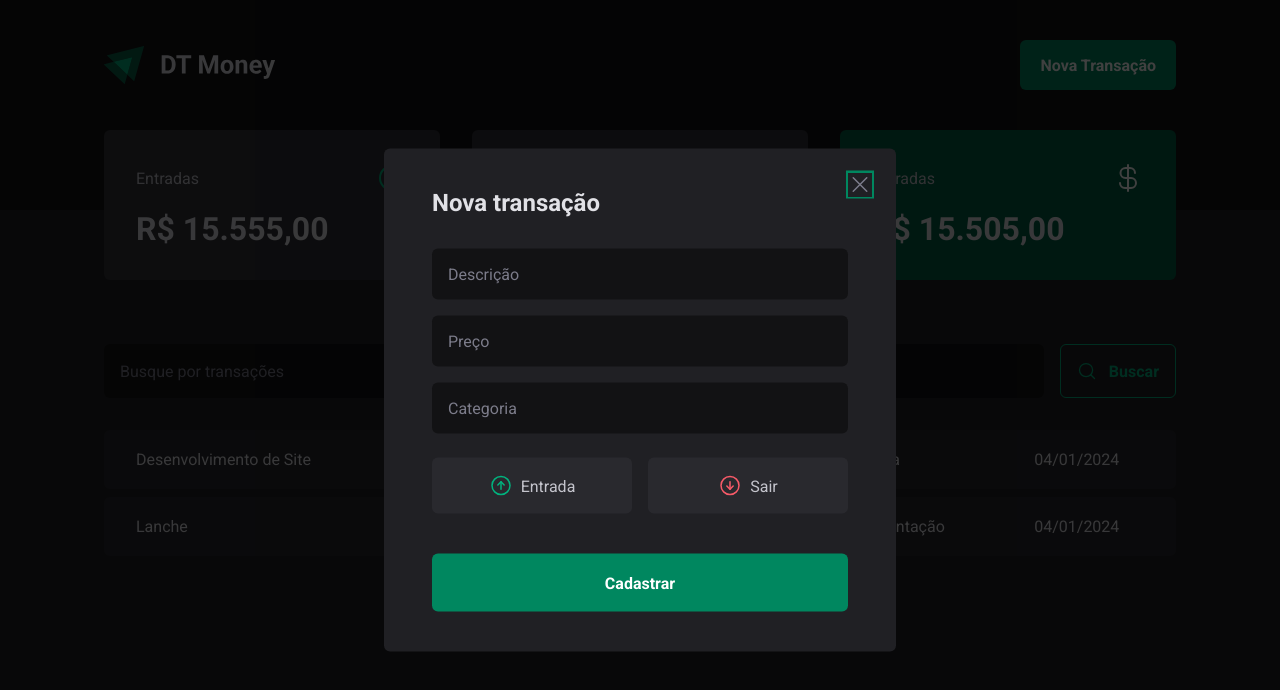
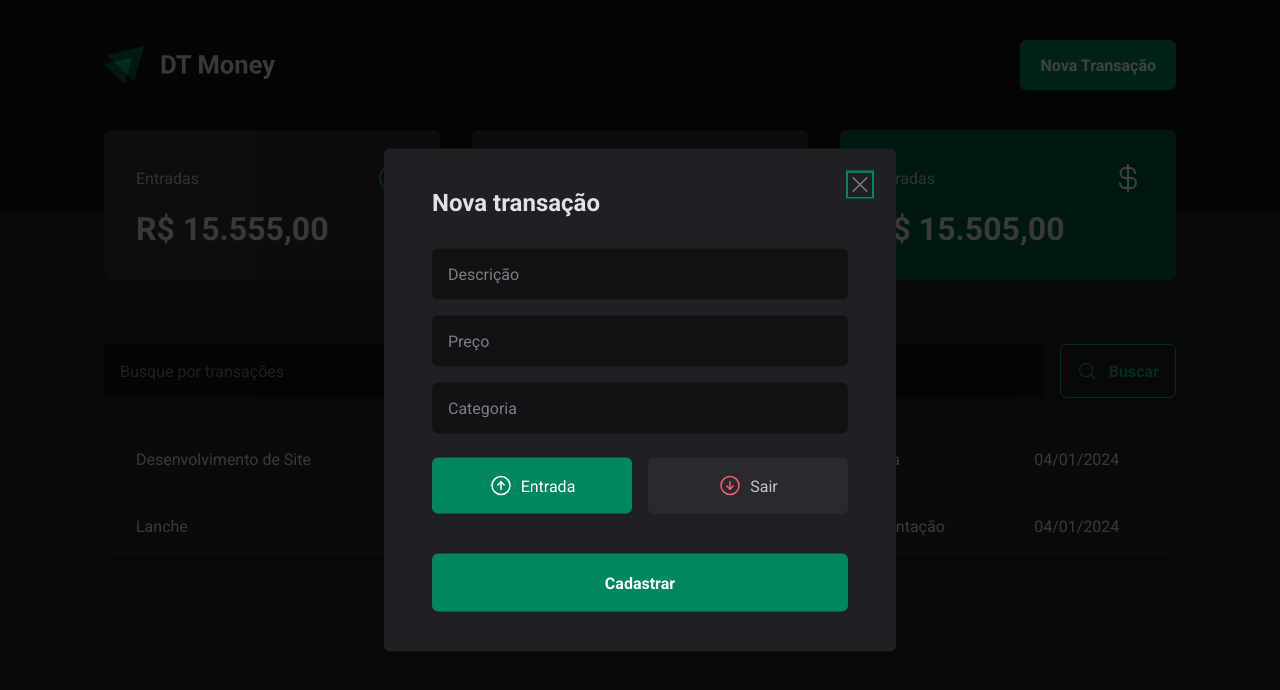
Before and after one commit to Vittor-Emanoel/Dt-Money, a React (Vite) app: page / in a window 1280 px wide. Both pictures are taken after a click on the button "Nova Transação". Shown: the top 690 px of the page. Built offline with nearby package versions, Linux system fonts and the light colour scheme; data requests are answered from the project's data file.

Commit message:
chore: configure axios

```diff
--- a/package.json
+++ b/package.json
@@ -14,6 +14,7 @@
     "@hookform/resolvers": "^3.3.4",
     "@radix-ui/react-dialog": "^1.0.5",
     "@radix-ui/react-radio-group": "^1.1.3",
+    "axios": "^1.6.5",
     "phosphor-react": "^1.4.1",
     "react": "^18.2.0",
     "react-dom": "^18.2.0",
--- a/src/components/NewTransactionsModal/index.tsx
+++ b/src/components/NewTransactionsModal/index.tsx
@@ -9,25 +9,29 @@
 } from "./styles";
 
 import { zodResolver } from "@hookform/resolvers/zod";
-import { useForm } from "react-hook-form";
+import { Controller, useForm } from "react-hook-form";
 import * as z from "zod";
 
 const newTransactionFormSchema = z.object({
   description: z.string(),
   price: z.number(),
   category: z.string(),
-  // type: z.enum(["income", "outcome"]),
+  type: z.enum(["income", "outcome"]),
 });
 
 type NewTransactionFormInputs = z.infer<typeof newTransactionFormSchema>;
 
 export function NewTransactionsModal() {
   const {
+    control,
     register,
     handleSubmit,
     formState: { isSubmitting },
   } = useForm<NewTransactionFormInputs>({
     resolver: zodResolver(newTransactionFormSchema),
+    defaultValues: {
+      type: "income",
+    },
   });
 
   async function handleCreateNewTransaction(data: NewTransactionFormInputs) {
@@ -67,7 +71,15 @@
             {...register("category")}
           />
 
-          <TransactionType>
+          <Controller
+            control={control}
+            name="type"
+            render={({ field }) => {
+              return (
+                <TransactionType
+                  onValueChange={field.onChange}
+                  value={field.value}
+                >
                   <TransactionTypeButton variant="income" value="income">
                     <ArrowCircleUp size={24} />
                     Entrada
@@ -77,6 +89,9 @@
                     Sair
                   </TransactionTypeButton>
                 </TransactionType>
+              );
+            }}
+          />
 
           <button type="submit" disabled={isSubmitting}>
             Cadastrar
--- a/src/contexts/TransactionsContext.tsx
+++ b/src/contexts/TransactionsContext.tsx
@@ -1,4 +1,5 @@
 import { ReactNode, createContext, useEffect, useState } from "react";
+import { api } from "../lib/axios";
 
 interface Transaction {
   id: number;
@@ -11,6 +12,7 @@
 
 interface TransactionContextType {
   transactions: Transaction[];
+  fetchTransactions: (query?: string) => Promise<void>;
 }
 
 export const TransactionsContext = createContext({} as TransactionContextType);
@@ -22,19 +24,22 @@
 export function TransactionsProvider({ children }: TransactionsProviderProps) {
   const [transactions, setTransactions] = useState<Transaction[]>([]);
 
-  async function loadTransactions() {
-    const response = await fetch("http://localhost:3333/transactions");
-    const data = await response.json();
+  async function fetchTransactions(query?: string) {
+    const response = await api.get("/transactions", {
+      params: {
+        q: query,
+      },
+    });
 
-    setTransactions(data);
+    setTransactions(response.data);
   }
 
   useEffect(() => {
-    loadTransactions();
+    fetchTransactions();
   }, []);
 
   return (
-    <TransactionsContext.Provider value={{ transactions }}>
+    <TransactionsContext.Provider value={{ transactions, fetchTransactions }}>
       {children}
     </TransactionsContext.Provider>
   );
--- /dev/null
+++ b/src/lib/axios.ts
@@ -0,0 +1,5 @@
+import axios from "axios";
+
+export const api = axios.create({
+  baseURL: "http://localhost:3333",
+});
--- a/src/pages/Transactions/components/SearchForm/index.tsx
+++ b/src/pages/Transactions/components/SearchForm/index.tsx
@@ -1,7 +1,9 @@
 import { zodResolver } from "@hookform/resolvers/zod";
 import { MagnifyingGlass } from "phosphor-react";
+import { useContext } from "react";
 import { useForm } from "react-hook-form";
 import * as z from "zod";
+import { TransactionsContext } from "../../../../contexts/TransactionsContext";
 import { SearchFormContainer } from "./styles";
 
 const searchFormSchema = z.object({
@@ -11,6 +13,8 @@
 type SearchFormInputs = z.infer<typeof searchFormSchema>;
 
 export function SearchForm() {
+  const { fetchTransactions } = useContext(TransactionsContext);
+
   const {
     register,
     handleSubmit,
@@ -20,7 +24,7 @@
   });
 
   async function handleSearchTransactions(data: SearchFormInputs) {
-    await new Promise((resolve) => setTimeout(resolve, 2000));
+    await fetchTransactions(data.query);
   }
 
   return (
```
Also changed, not shown: 1 other file (tests, documents, lock files or other folders). Lines whose indentation alone changed are shown as unchanged.
